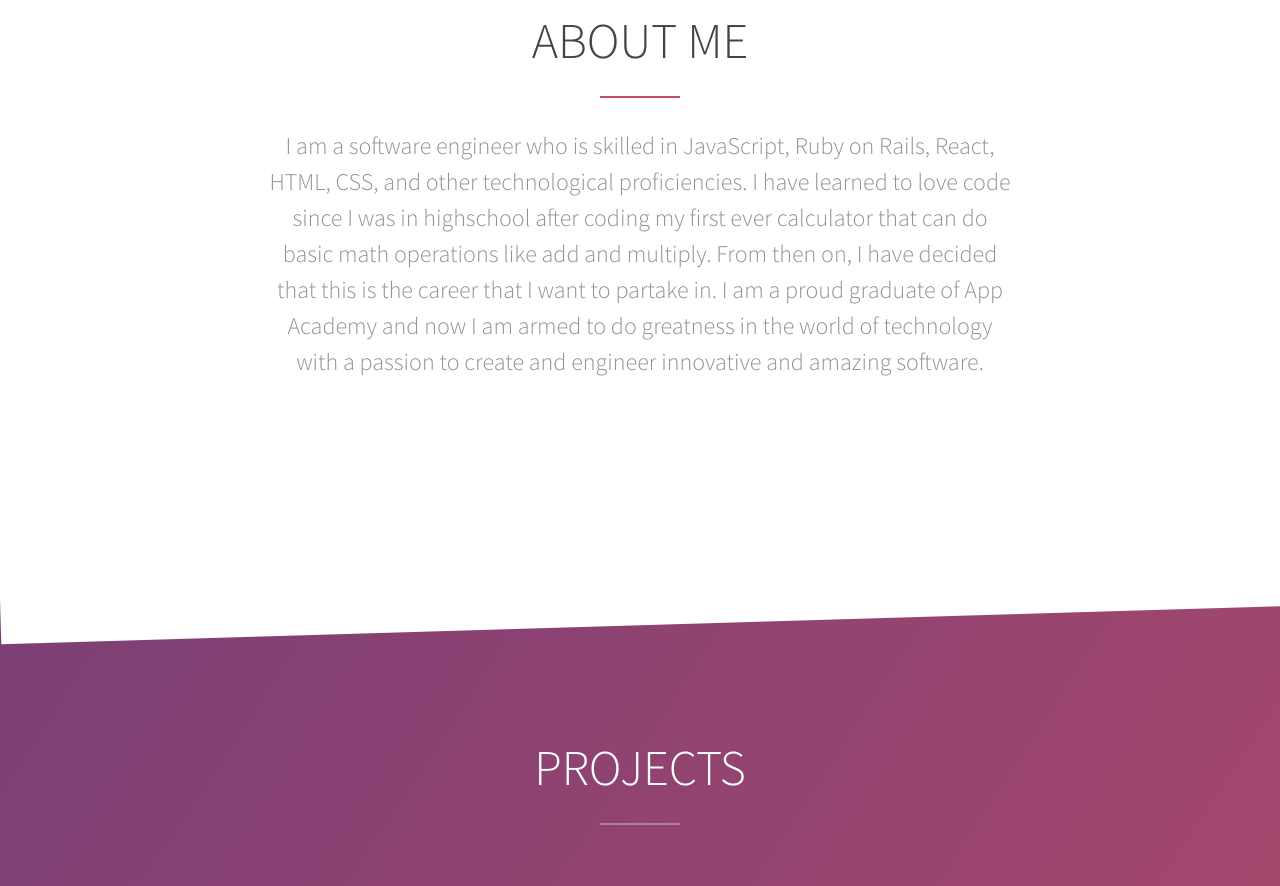
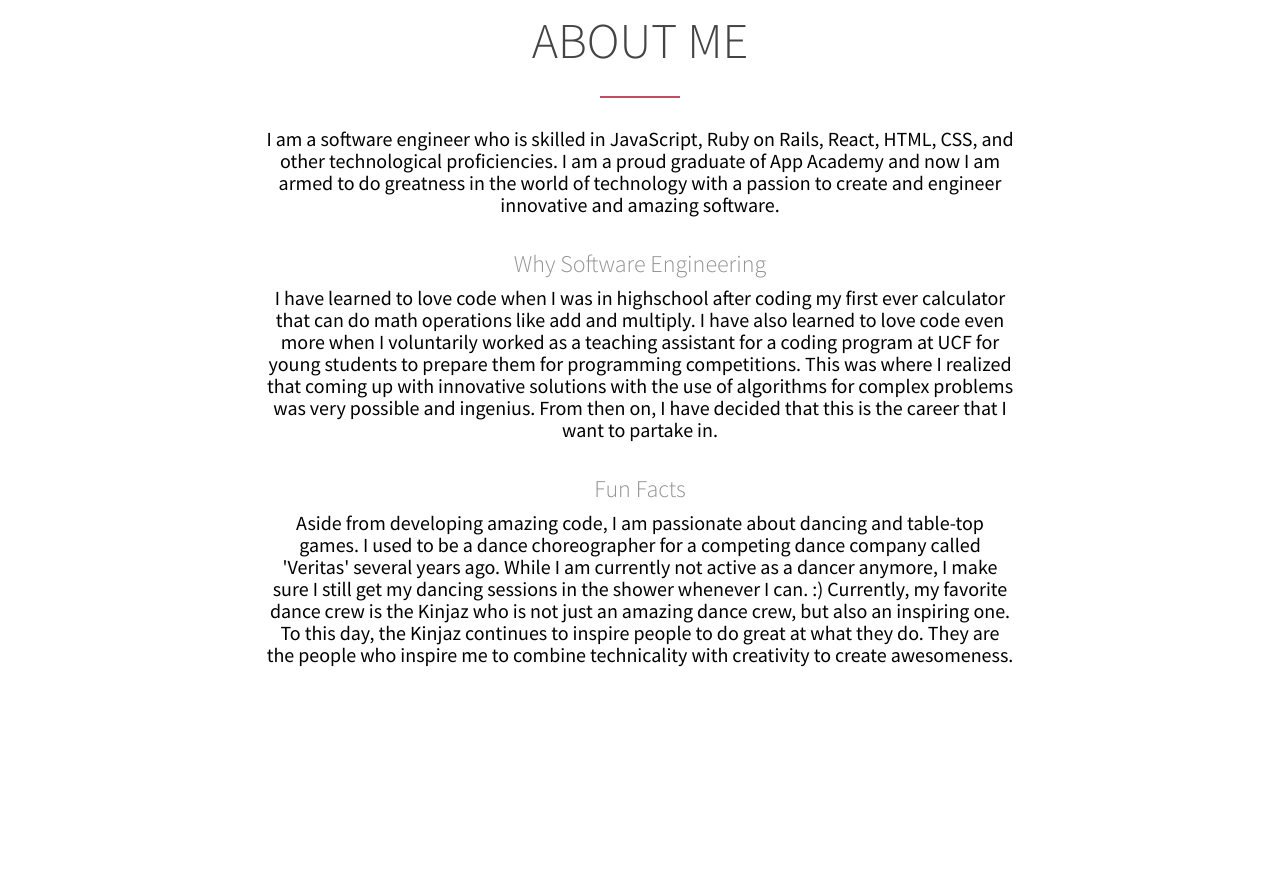
Before and after one commit to keithfrancisb/keithfrancisb.github.io, a plain HTML site: page index.html in a window 1280 px wide. Shown: the part 977-1863 px from the top of the page. Drawn offline with Linux system fonts and the light colour scheme; some packages are replaced by stand-ins of ours; no server answers; files whose address does not match are found by name.

Commit message:
add about me info.

```diff
--- a/index.html
+++ b/index.html
@@ -7,7 +7,7 @@
 	<head>
 	<meta charset="utf-8">
 	<meta http-equiv="X-UA-Compatible" content="IE=edge">
-	<title>Keith Francis Balde &mdash; An Amazing Software Developer</title>
+	<title>Keith Francis Balde | An Amazing Software Developer</title>
 	<meta name="viewport" content="width=device-width, initial-scale=1">
 	<meta name="description" content="Free HTML5 Template by FREEHTML5.CO" />
 	<meta name="keywords" content="free html5, free template, free bootstrap, html5, css3, mobile first, responsive" />
@@ -169,56 +169,25 @@
 					<h2 class="to-animate">About Me</h2>
 					<div class="row">
 						<div class="col-md-8 col-md-offset-2 subtext to-animate">
-							<h3>I am a software engineer who is skilled in JavaScript, Ruby on Rails, React, HTML, CSS, and other technological proficiencies.
-	              I have learned to love code since I was in highschool after coding my first ever calculator that can do basic math operations like add and multiply.
-	              From then on, I have decided that this is the career that I want to partake in. I am a proud graduate of App Academy and now I am armed to do greatness in the world of technology
-	              with a passion to create and engineer innovative and amazing software.</h3>
+							<h4 style="font-size: 20px;">I am a software engineer who is skilled in JavaScript, Ruby on Rails, React, HTML, CSS, and other technological proficiencies. I am a proud graduate of App Academy and now I am armed to do greatness in the world of technology
+							with a passion to create and engineer innovative and amazing software.</h4>
+								<!-- <br> -->
+							<h3 style="margin-bottom: 5px;">Why Software Engineering</h3>
+							<h4 style="font-size: 20px;">I have learned to love code when I was in highschool after coding my first ever calculator that can do math operations like add and multiply. I have also learned to love code even more
+								when I voluntarily worked as a teaching assistant for a coding program at UCF for young students to prepare them for programming competitions. This was where I realized that coming up with innovative solutions
+								with the use of algorithms for complex problems was very possible and ingenius. From then on, I have decided that this is the career that I want to partake in.
+							</h4>
+								<!-- <br> -->
+							<h3 style="margin-bottom: 5px;">Fun Facts</h3>
+							<h4 style="font-size: 20px;">Aside from developing amazing code, I am passionate about dancing and table-top games. I used to be a dance choreographer for a competing dance company called 'Veritas' several years ago.
+								While I am currently not active as a dancer anymore, I make sure I still get my dancing sessions in the shower whenever I can. :) Currently, my favorite dance crew is the Kinjaz who is not
+								just an amazing dance crew, but also an inspiring one. To this day, the Kinjaz continues to inspire people to do great at what they do.
+								They are the people who inspire me to combine technicality with creativity to create awesomeness.</h4>
 						</div>
 					</div>
 				</div>
 			</div>
-			<!-- <div class="row">
-				<div class="col-md-4">
-					<div class="fh5co-person text-center to-animate">
-						<figure><img src="images/person1.jpg" alt="Image"></figure>
-						<h3>Jean Smith</h3>
-						<span class="fh5co-position">Web Designer</span>
-						<p>Far far away, behind the word mountains, far from the countries Vokalia and Consonantia, there live the blind texts</p>
-						<ul class="social social-circle">
-							<li><a href="#"><i class="icon-twitter"></i></a></li>
-							<li><a href="#"><i class="icon-facebook"></i></a></li>
-							<li><a href="#"><i class="icon-dribbble"></i></a></li>
-						</ul>
-					</div>
-				</div>
-				<div class="col-md-4">
-					<div class="fh5co-person text-center to-animate">
-						<figure><img src="images/person2.jpg" alt="Image"></figure>
-						<h3>Rob Smith</h3>
-						<span class="fh5co-position">Web Developer</span>
-						<p>Far far away, behind the word mountains, far from the countries Vokalia and Consonantia, there live the blind texts</p>
-						<ul class="social social-circle">
-							<li><a href="#"><i class="icon-twitter"></i></a></li>
-							<li><a href="#"><i class="icon-facebook"></i></a></li>
-							<li><a href="#"><i class="icon-github"></i></a></li>
-						</ul>
-					</div>
-				</div>
-				<div class="col-md-4">
-					<div class="fh5co-person text-center to-animate">
-						<figure><img src="images/person3.jpg" alt="Image"></figure>
-						<h3>Larry Ben</h3>
-						<span class="fh5co-position">Web Designer</span>
-						<p>Far far away, behind the word mountains, far from the countries Vokalia and Consonantia, there live the blind texts</p>
-						<ul class="social social-circle">
-							<li><a href="#"><i class="icon-twitter"></i></a></li>
-							<li><a href="#"><i class="icon-facebook"></i></a></li>
-							<li><a href="#"><i class="icon-dribbble"></i></a></li>
-						</ul>
-					</div>
-				</div>
-			</div>
-		</div> -->
+
 	</section>
 
 	<section id="fh5co-work" data-section="work">
```
